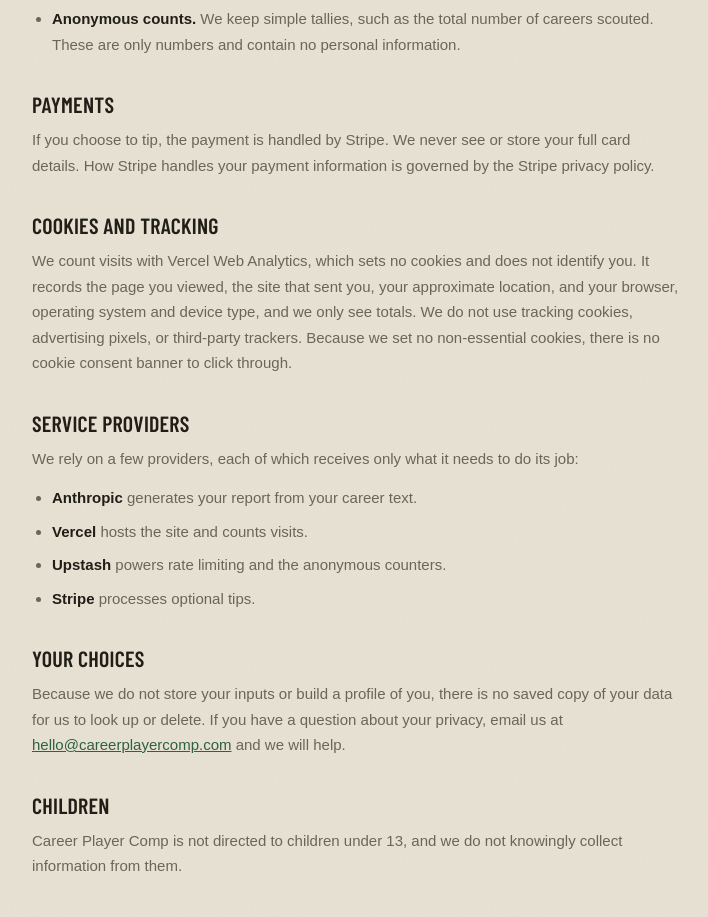
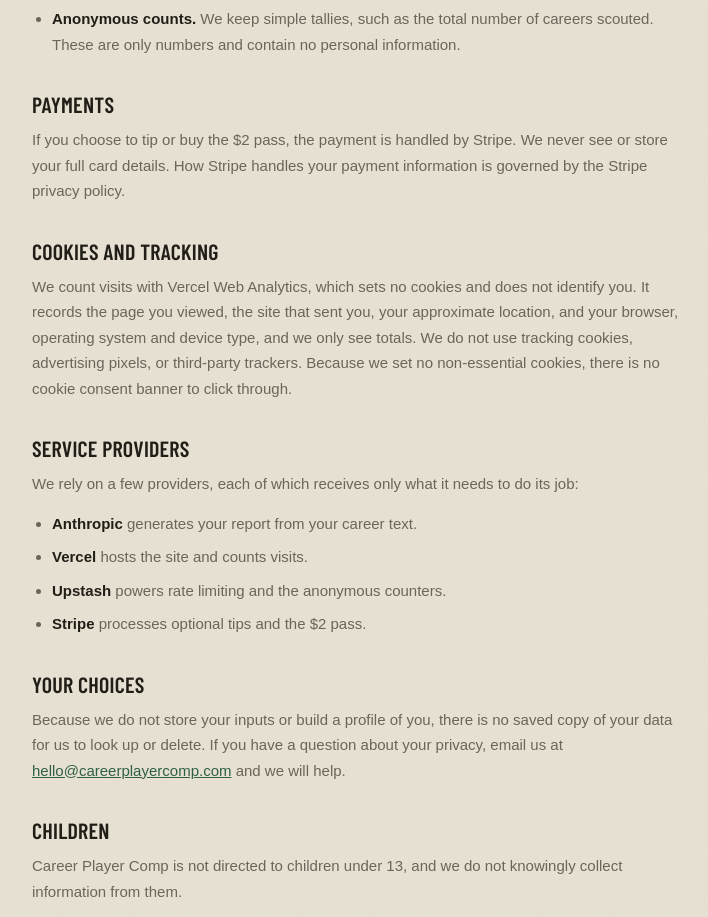
Before and after one commit to tallmaurice/career-player-comp, a Next.js app: page /privacy in a window 1280 px wide. Shown: the part 960-1877 px from the top of the page, without its empty margins (284-992 px from the left). Built offline with nearby package versions, Linux system fonts and the light colour scheme; no server answers; a web font is replaced by a local one.

Commit message:
Privacy: payments line covers the $2 pass as well as tips

```diff
--- a/app/privacy/page.tsx
+++ b/app/privacy/page.tsx
@@ -78,7 +78,7 @@ export default function Privacy() {
 
       <h2>Payments</h2>
       <p>
-        If you choose to tip, the payment is handled by Stripe. We never see or
+        If you choose to tip or buy the $2 pass, the payment is handled by Stripe. We never see or
         store your full card details. How Stripe handles your payment
         information is governed by the Stripe privacy policy.
       </p>
@@ -112,7 +112,7 @@ export default function Privacy() {
           counters.
         </li>
         <li>
-          <strong>Stripe</strong> processes optional tips.
+          <strong>Stripe</strong> processes optional tips and the $2 pass.
         </li>
       </ul>
 
```
